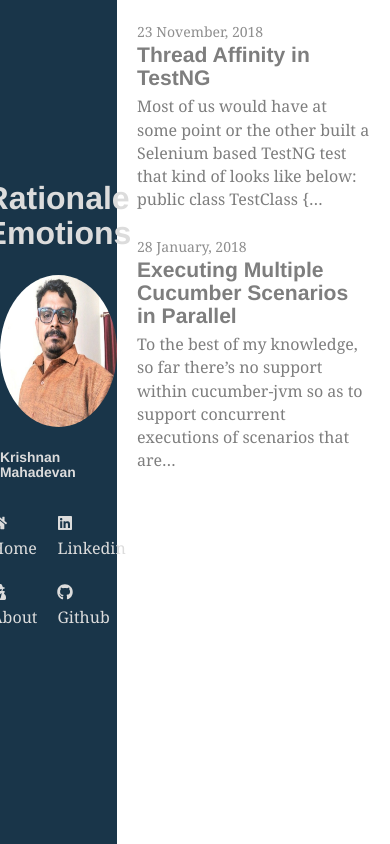
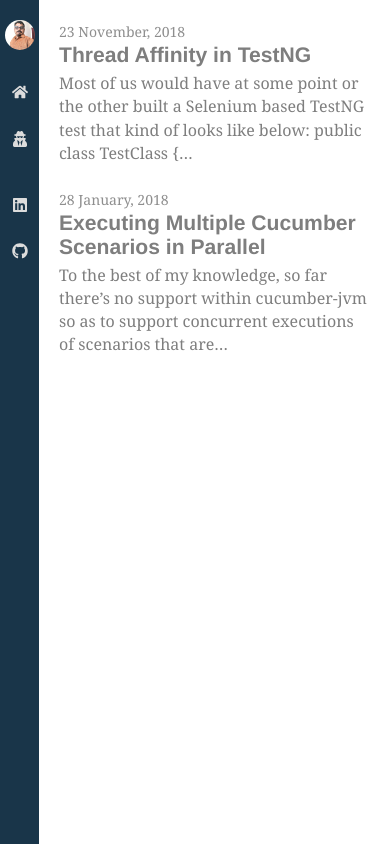
Before and after one commit to email2vimalraj/rationaleemotions, a Gatsby site: page / in a window 390 px wide. Built offline with nearby package versions, Linux system fonts and the light colour scheme; Gatsby itself is replaced by a stand-in of ours; some packages are replaced by stand-ins of ours.

Commit message:
Made some responsiveness

```diff
--- a/package.json
+++ b/package.json
@@ -29,7 +29,6 @@
     "react-typography": "^0.16.18",
     "styled-components": "^4.1.2",
     "typography": "^0.16.18",
-    "typography-theme-bootstrap": "^0.16.18",
-    "typography-theme-lawton": "^0.16.18"
+    "typography-theme-bootstrap": "^0.16.18"
   }
 }
--- a/src/components/sidebar.js
+++ b/src/components/sidebar.js
@@ -6,6 +6,42 @@
 import LogoImage from '../images/logo.jpeg'
 
 const Sidebar = styled.div`
+  /* Device = Desktops */
+  /* @media (min-width: 1281px) {
+    width: 30%;
+    justify-content: center;
+    align-items: center;
+  } */
+
+  /* Device = Laptops, Desktops */
+  /* @media (min-width: 1025px) and (max-width: 1280px) {
+    width: 30%;
+    justify-content: center;
+    align-items: center;
+  } */
+
+  /* Device = Tablets, iPads (portrait) */
+  @media (min-width: 768px) and (max-width: 1024px) {
+    width: 20%;
+  }
+
+  /* Device = Tablets, iPads (landscape) */
+  @media (min-width: 768px) and (max-width: 1024px) and (orientation: landscape) {
+    width: 20%;
+  }
+
+  /* Device = Low resolution Tablets, Mobiles (landscape) */
+  @media (min-width: 320px) and (max-width: 767px) {
+    width: 10%;
+    justify-content: flex-start;
+    align-items: center;
+
+    &::before {
+      content: '';
+      margin: 10px;
+    }
+  }
+
   display: flex;
   flex-direction: column;
   width: 30%;
@@ -16,6 +52,24 @@
 `
 
 const Logo = styled.img`
+  /* Device = Tablets, iPads (portrait) */
+  @media (min-width: 768px) and (max-width: 1024px) {
+    width: 80px;
+    height: 80px;
+  }
+
+  /* Device = Tablets, iPads (landscape) */
+  @media (min-width: 768px) and (max-width: 1024px) and (orientation: landscape) {
+    width: 80px;
+    height: 80px;
+  }
+
+  /* Device = Low resolution Tablets, Mobiles (landscape) */
+  @media (min-width: 320px) and (max-width: 767px) {
+    width: 30px;
+    height: 30px;
+  }
+
   border-radius: 50%;
   overflow: hidden;
   width: 152px;
@@ -33,6 +87,16 @@
 `
 
 const MenuWrapper = styled.div`
+  @media (min-width: 320px) and (max-width: 767px) {
+    flex-direction: column;
+    div {
+      margin: 0;
+    }
+    span {
+      display: none;
+    }
+  }
+
   display: flex;
   flex-direction: row;
   div {
@@ -40,23 +104,61 @@
   }
 `
 
+const SiteTitle = styled.h1`
+  display: flex;
+
+  /* Device = Tablets, iPads (portrait) */
+  @media (min-width: 768px) and (max-width: 1024px) {
+    font-size: 16px;
+  }
+
+  /* Device = Tablets, iPads (landscape) */
+  @media (min-width: 768px) and (max-width: 1024px) and (orientation: landscape) {
+    font-size: 16px;
+  }
+
+  /* Device = Low resolution Tablets, Mobiles (landscape) */
+  @media (min-width: 320px) and (max-width: 767px) {
+    display: none;
+  }
+`
+
+const NameBoard = styled.h5`
+  display: flex;
+
+  /* Device = Tablets, iPads (portrait) */
+  @media (min-width: 768px) and (max-width: 1024px) {
+    font-size: 12px;
+  }
+
+  /* Device = Tablets, iPads (landscape) */
+  @media (min-width: 768px) and (max-width: 1024px) and (orientation: landscape) {
+    font-size: 12px;
+  }
+
+  /* Device = Low resolution Tablets, Mobiles (landscape) */
+  @media (min-width: 320px) and (max-width: 767px) {
+    display: none;
+  }
+`
+
 export default () => (
   <Sidebar>
     <StyledLink to="/">
-      <h1>Rationale Emotions</h1>
+      <SiteTitle>Rationale Emotions</SiteTitle>
     </StyledLink>
     <Logo src={LogoImage} />
-    <h5>Krishnan Mahadevan</h5>
+    <NameBoard>Krishnan Mahadevan</NameBoard>
     <MenuWrapper>
       <div>
         <p>
           <StyledLink to="/">
-            <FaHome /> Home
+            <FaHome /> <span>Home</span>
           </StyledLink>
         </p>
         <p>
           <StyledLink to="/">
-            <FaUserSecret /> About
+            <FaUserSecret /> <span>About</span>
           </StyledLink>
         </p>
       </div>
@@ -66,12 +168,12 @@
             href="https://www.linkedin.com/in/krmahadevan/"
             target="_blank"
           >
-            <FaLinkedin /> Linkedin
+            <FaLinkedin /> <span>Linkedin</span>
           </StyledHref>
         </p>
         <p>
           <StyledHref href="https://github.com/krmahadevan" target="_blank">
-            <FaGithub /> Github
+            <FaGithub /> <span>Github</span>
           </StyledHref>
         </p>
       </div>
```
Also changed, not shown: 1 other file.
